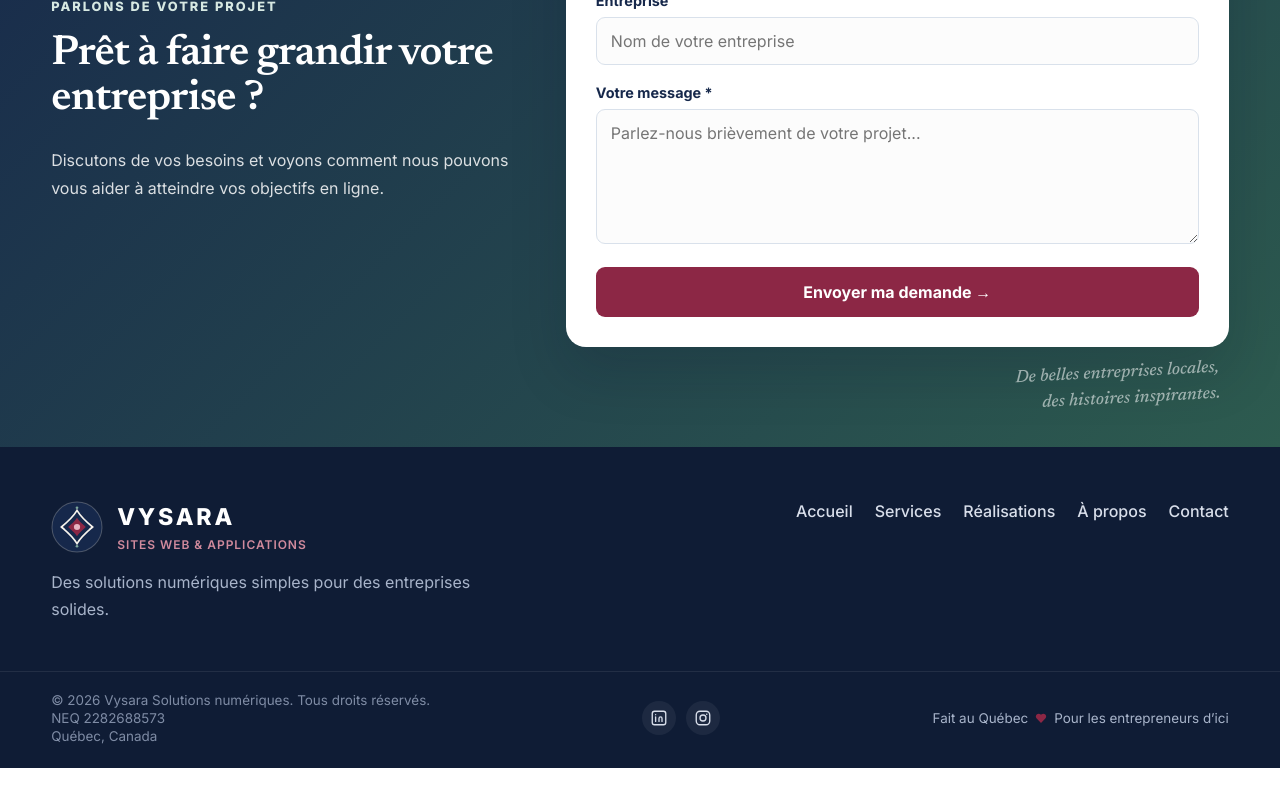
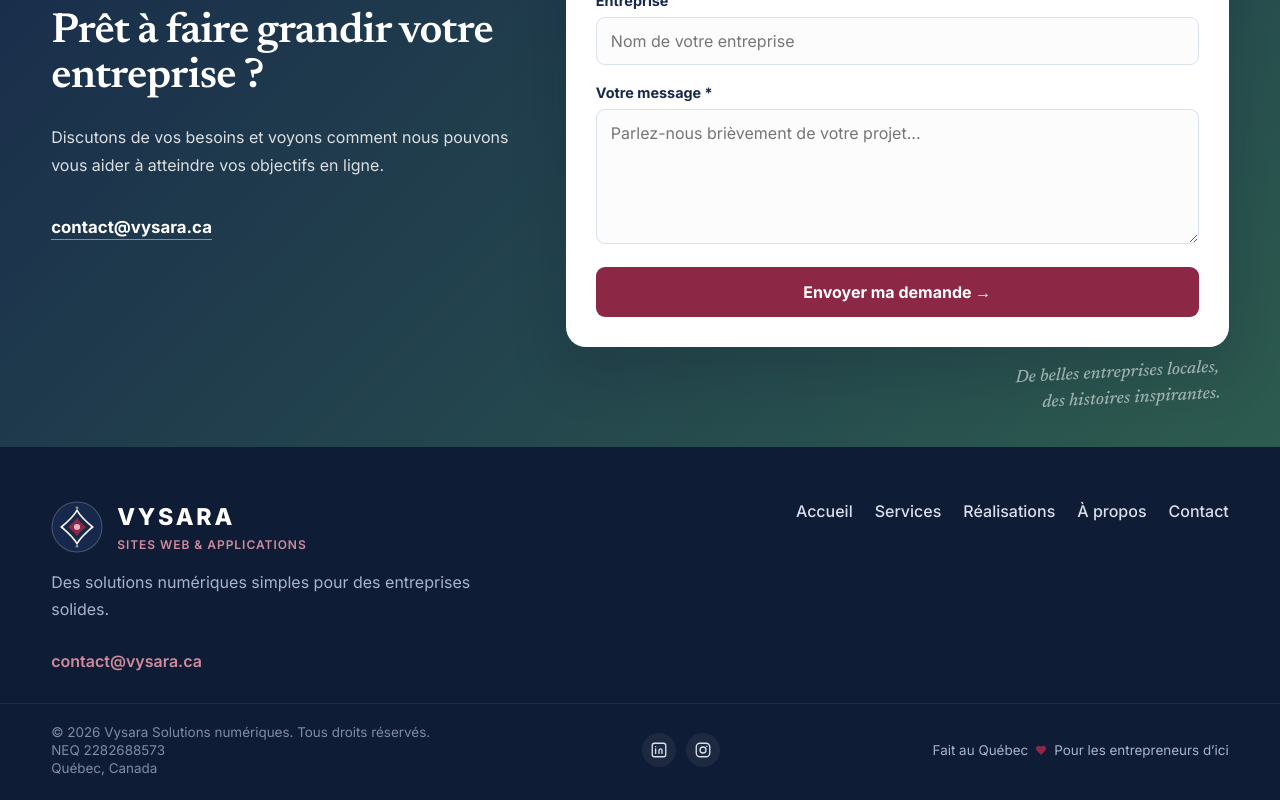
Before and after one commit to samanehmaboudi/vysa-solutions, a React (Vite) app: page / in a window 1280 px wide. Shown: the part 3536-4336 px from the top of the page. Before the commit the page ends 4304 px from the top, so only its background shows below. Built offline with nearby package versions, Linux system fonts and the light colour scheme.

Commit message:
Ajout du courriel contact@vysara.ca

```diff
--- a/src/App.css
+++ b/src/App.css
@@ -705,7 +705,7 @@ svg {
 .section-intro,
 .project-text,
 .why-heading > p:last-child,
-.contact-content p:last-child {
+.contact-content p:last-of-type {
   color: var(--muted);
 
   font-size: 1rem;
@@ -1046,7 +1046,7 @@ svg {
   color: #ffffff;
 }
 
-.contact-content p:last-child {
+.contact-content p:last-of-type {
   max-width: 520px;
 
   margin-top: 24px;
@@ -2209,3 +2209,25 @@ h3,
 .mk-phone-title {
   font-variant-ligatures: no-common-ligatures;
 }
+
+/* ================= EMAIL LINKS ================= */
+.contact-email {
+  display: inline-block;
+  margin-top: 22px;
+  color: #ffffff;
+  font-weight: 700;
+  font-size: 1.05rem;
+  text-decoration: none;
+  border-bottom: 1px solid rgba(255, 255, 255, 0.45);
+  padding-bottom: 2px;
+  transition: border-color 0.2s ease, opacity 0.2s ease;
+}
+.contact-email:hover { border-color: #ffffff; opacity: 0.9; }
+.footer-email {
+  display: inline-block;
+  margin-top: 12px;
+  color: #d08a9d;
+  font-weight: 600;
+  text-decoration: none;
+}
+.footer-email:hover { color: #ffffff; }
--- a/src/App.jsx
+++ b/src/App.jsx
@@ -623,6 +623,10 @@ function App() {
                 Discutons de vos besoins et voyons comment nous pouvons vous
                 aider à atteindre vos objectifs en ligne.
               </p>
+
+              <a className="contact-email" href="mailto:contact@vysara.ca">
+                contact@vysara.ca
+              </a>
             </div>
 
             <form className="contact-form" onSubmit={handleContactSubmit}>
@@ -717,6 +721,9 @@ function App() {
             <p>
               Des solutions numériques simples pour des entreprises solides.
             </p>
+            <a className="footer-email" href="mailto:contact@vysara.ca">
+              contact@vysara.ca
+            </a>
           </div>
 
           <div className="footer-links">
```
